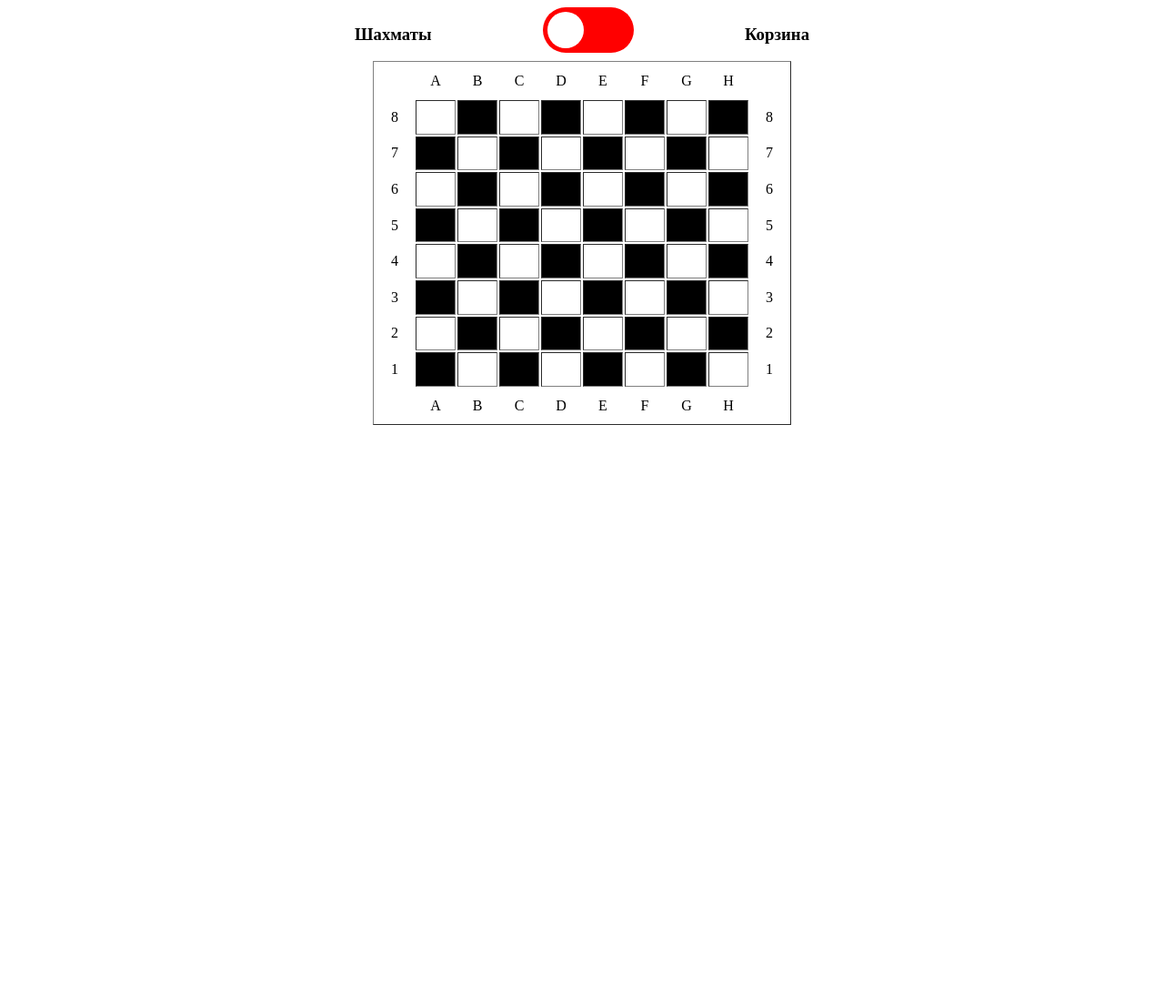
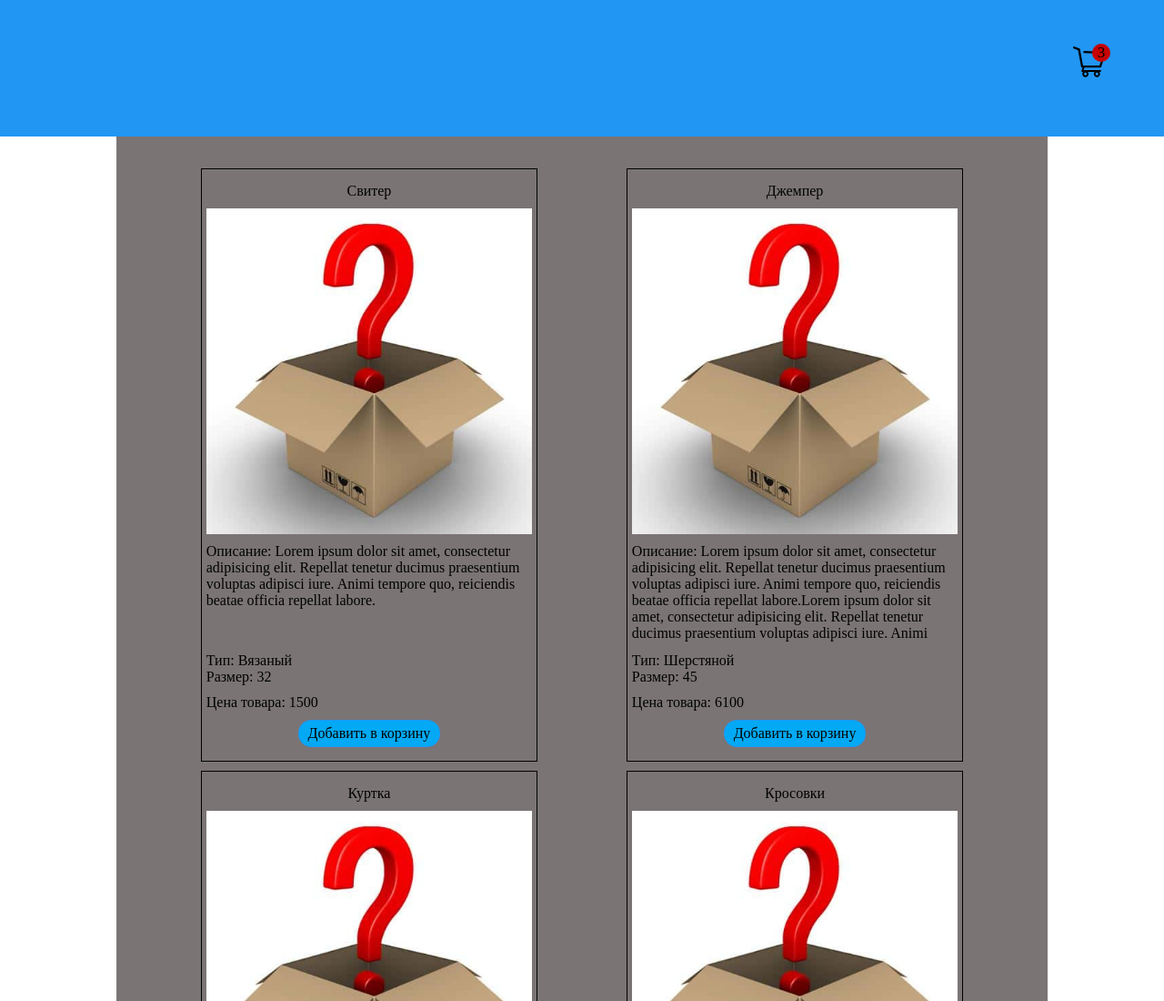
Before and after one commit to UserId56/gb_js_v_1, a plain HTML site: page index.html in a window 1280 px wide. Shown: the top 1100 px of the page at 91% size. Before the commit the page ends 800 px from the top, so only its background shows below. Drawn offline with Linux system fonts and the light colour scheme.

Commit message:
Домашка 6 урока

```diff
--- a/index.html
+++ b/index.html
@@ -9,7 +9,7 @@
 </head>
 
 <body>
-    <div class="control">
+    <!--  <div class="control">
         <h3>Шахматы</h3>
         <div class="toggle">
             <input type="checkbox" class="toggle__input" id="toggle-1">
@@ -18,11 +18,37 @@
         </div>
         <h3>Корзина</h3>
     </div>
-    <div class="shah"></div>
+    <div class="shah"></div>-->
+    <header class="header-site">
+        <div class="cart-icon">
+            <svg version="1.1" id="capa_1" xmlns="http://www.w3.org/2000/svg" xmlns:xlink="http://www.w3.org/1999/xlink"
+                x="0px" y="0px" width="35.853px" height="35.853px" viewBox="0 0 446.853 446.853" xml:space="preserve">
+                <g>
+                    <path d="M444.274,93.36c-2.558-3.666-6.674-5.932-11.145-6.123L155.942,75.289c-7.953-0.348-14.599,5.792-14.939,13.708
+        		c-0.338,7.913,5.792,14.599,13.707,14.939l258.421,11.14L362.32,273.61H136.205L95.354,51.179
+        		c-0.898-4.875-4.245-8.942-8.861-10.753L19.586,14.141c-7.374-2.887-15.695,0.735-18.591,8.1c-2.891,7.369,0.73,15.695,8.1,18.591
+        		l59.491,23.371l41.572,226.335c1.253,6.804,7.183,11.746,14.104,11.746h6.896l-15.747,43.74c-1.318,3.664-0.775,7.733,1.468,10.916
+        		c2.24,3.184,5.883,5.078,9.772,5.078h11.045c-6.844,7.617-11.045,17.646-11.045,28.675c0,23.718,19.299,43.012,43.012,43.012
+        		s43.012-19.294,43.012-43.012c0-11.028-4.201-21.058-11.044-28.675h93.777c-6.847,7.617-11.047,17.646-11.047,28.675
+        		c0,23.718,19.294,43.012,43.012,43.012c23.719,0,43.012-19.294,43.012-43.012c0-11.028-4.2-21.058-11.042-28.675h13.432
+        		c6.6,0,11.948-5.349,11.948-11.947c0-6.6-5.349-11.948-11.948-11.948H143.651l12.902-35.843h216.221
+        		c6.235,0,11.752-4.028,13.651-9.96l59.739-186.387C447.536,101.679,446.832,97.028,444.274,93.36z M169.664,409.814
+        		c-10.543,0-19.117-8.573-19.117-19.116s8.574-19.117,19.117-19.117s19.116,8.574,19.116,19.117S180.207,409.814,169.664,409.814z
+        		 M327.373,409.814c-10.543,0-19.116-8.573-19.116-19.116s8.573-19.117,19.116-19.117s19.116,8.574,19.116,19.117
+        		S337.916,409.814,327.373,409.814z" />
+                </g>
+            </svg>
+            <div class="count-product"></div>
+        </div>
+    </header>
     <div class="cart">
+
+    </div>
+    <div class="shop">
+
     </div>
 
-    <script src="js/lesson_5.js"></script>
+    <script src="js/lesson_6.js"></script>
 </body>
 
 </html>
--- /dev/null
+++ b/js/lesson_6.js
@@ -0,0 +1,231 @@
+//переменные для корзины
+let selectCart = document.querySelector(".cart")
+let selectCartClick = document.querySelector(".cart-icon")
+selectCartClick.addEventListener("click", openCart)
+let selectCartCount = document.querySelector(".count-product")
+let selectShop = document.querySelector(".shop")
+let cart = [{
+        id: 1234,
+        titlte: "Свитер",
+        imgUrl: "img/fdf22.jpg",
+        description: "Lorem ipsum dolor sit amet, consectetur adipisicing elit. Repellat tenetur ducimus praesentium voluptas adipisci iure. Animi tempore quo, reiciendis beatae officia repellat labore.",
+        character: {
+            type: "Вязаный",
+            size: 32
+        },
+        price: 1500,
+        count: 2
+    }, {
+        id: 4234,
+        titlte: "Джемпер",
+        imgUrl: "img/fdf22.jpg",
+        description: "Lorem ipsum dolor sit amet, consectetur adipisicing elit. Repellat tenetur ducimus praesentium voluptas adipisci iure. Animi tempore quo, reiciendis beatae officia repellat labore.Lorem ipsum dolor sit amet, consectetur adipisicing elit. Repellat tenetur ducimus praesentium voluptas adipisci iure. Animi tempore quo, reiciendis beatae officia repellat labore.",
+        character: {
+            type: "Шерстяной",
+            size: 45
+        },
+        price: 6100,
+        count: 1
+    },
+    {
+        id: 4563,
+        titlte: "Куртка",
+        imgUrl: "img/fdf22.jpg",
+        description: "Lorem ipsum dolor sit amet, consectetur adipisicing elit. Repellat tenetur ducimus praesentium voluptas adipisci iure.",
+        character: {
+            type: "Синтетика",
+            size: 41
+        },
+        price: 3560,
+        count: 1
+    }
+]
+let product = [{
+        id: 1234,
+        titlte: "Свитер",
+        imgUrl: "img/fdf22.jpg",
+        description: "Lorem ipsum dolor sit amet, consectetur adipisicing elit. Repellat tenetur ducimus praesentium voluptas adipisci iure. Animi tempore quo, reiciendis beatae officia repellat labore.",
+        character: {
+            type: "Вязаный",
+            size: 32
+        },
+        price: 1500,
+        count: null
+    }, {
+        id: 4234,
+        titlte: "Джемпер",
+        imgUrl: "img/fdf22.jpg",
+        description: "Lorem ipsum dolor sit amet, consectetur adipisicing elit. Repellat tenetur ducimus praesentium voluptas adipisci iure. Animi tempore quo, reiciendis beatae officia repellat labore.Lorem ipsum dolor sit amet, consectetur adipisicing elit. Repellat tenetur ducimus praesentium voluptas adipisci iure. Animi tempore quo, reiciendis beatae officia repellat labore.",
+        character: {
+            type: "Шерстяной",
+            size: 45
+        },
+        price: 6100,
+        count: null
+    }, {
+        id: 4563,
+        titlte: "Куртка",
+        imgUrl: "img/fdf22.jpg",
+        description: "Lorem ipsum dolor sit amet, consectetur adipisicing elit. Repellat tenetur ducimus praesentium voluptas adipisci iure.",
+        character: {
+            type: "Синтетика",
+            size: 49
+        },
+        price: 3560,
+        count: null
+    },
+    {
+        id: 87542,
+        titlte: "Кросовки",
+        imgUrl: "img/fdf22.jpg",
+        description: "Lorem ipsum dolor sit amet, consectetur adipisicing elit. Repellat tenetur ducimus praesentium voluptas adipisci iure.",
+        character: {
+            type: "Обувь",
+            size: 41
+        },
+        price: 7560,
+        count: null
+    },
+    {
+        id: 23489,
+        titlte: "Носки",
+        imgUrl: "img/fdf22.jpg",
+        description: "Lorem ipsum dolor sit amet, consectetur adipisicing elit. Repellat tenetur ducimus praesentium voluptas adipisci iure.",
+        character: {
+            type: "Хлопок",
+            size: 41
+        },
+        price: 150,
+        count: null
+    }
+]
+
+function cartGen() {
+    for (let l = 0; l < cart.length; l++) {
+        element = cart[l]
+        price = document.createElement("span")
+        price.textContent = `Цена товара: ${element.price}`
+        summer = document.createElement("span")
+        summer.textContent = `Итого: ${element.price * element.count}`
+        sumPrice = document.createElement("div")
+        sumPrice.className = "car-price"
+        sumPrice.append(price)
+        sumPrice.append(summer)
+        count = document.createElement("span") //по хорошему тут надо input рядом -+ но времени нет!
+        count.textContent = "Кол-во: " + element.count
+        count.className = "car-count"
+        cartSum = document.createElement("div")
+        cartSum.className = "car-sumer"
+        cartSum.append(count)
+        cartSum.append(sumPrice)
+        character = document.createElement("div")
+        characterType = document.createElement('span')
+        characterType.textContent = "Тип: " + element.character.type
+        character.append(characterType)
+        characterSize = document.createElement('span')
+        characterSize.textContent = "Размер: " + element.character.size
+        character.append(characterSize)
+        character.className = "car-character"
+        description = document.createElement("span")
+        description.textContent = "Описание: " + element.description
+        description.className = "car-description"
+        imgElement = document.createElement('img')
+        imgElement.setAttribute("src", element.imgUrl)
+        titlteElement = document.createElement("span")
+        titlteElement.textContent = element.titlte
+        titlteElement.className = "car-title"
+        cartProduct = document.createElement("div")
+        cartProduct.append(titlteElement)
+        cartProduct.append(imgElement)
+        cartProduct.append(description)
+        cartProduct.append(character)
+        cartProduct.append(cartSum)
+        cartProduct.className = "cart-product"
+        cartProduct.dataset.id = element.id
+        selectCart.append(cartProduct)
+
+    }
+}
+
+function shopGen() {
+    for (let k = 0; k < product.length; k++) {
+        element = product[k]
+        addCart = document.createElement("div")
+        addCart.className = "add-cart"
+        addCart.textContent = "Добавить в корзину"
+        addCart.addEventListener('click', addProduct)
+        addCart.dataset.id = element.id
+        price = document.createElement("span")
+        price.textContent = `Цена товара: ${element.price}`
+        character = document.createElement("div")
+        characterType = document.createElement('span')
+        characterType.textContent = "Тип: " + element.character.type
+        character.append(characterType)
+        characterSize = document.createElement('span')
+        characterSize.textContent = "Размер: " + element.character.size
+        character.append(characterSize)
+        character.className = "car-character"
+        description = document.createElement("span")
+        description.textContent = "Описание: " + element.description
+        description.className = "car-description"
+        imgElement = document.createElement('img')
+        imgElement.setAttribute("src", element.imgUrl)
+        titlteElement = document.createElement("span")
+        titlteElement.textContent = element.titlte
+        titlteElement.className = "car-title"
+        cartProduct = document.createElement("div")
+        cartProduct.append(titlteElement)
+        cartProduct.append(imgElement)
+        cartProduct.append(description)
+        cartProduct.append(character)
+        cartProduct.append(price)
+        cartProduct.append(addCart)
+        cartProduct.className = "cart-product"
+        selectShop.append(cartProduct)
+
+    }
+}
+
+function findId(arrObj, idElement) {
+    return findObject = arrObj.findIndex(element => element.id == idElement)
+}
+
+function addProduct() {
+    idElement = this.dataset.id
+    if (findId(cart, idElement) == -1) {
+        cart.push(product[findId(product, idElement)])
+        cart[cart.length - 1].count = 1
+        cartCount()
+    } else {
+        cart[findId(cart, idElement)].count += 1
+    }
+}
+
+function cartCount() {
+    if (cart) {
+        selectCartCount.style.display = "block"
+        selectCartCount.textContent = cart.length
+    }
+}
+
+function openCart() {
+    selectCart.classList.toggle("cart-open")
+    let arrClass = selectCart.classList
+    let logicGen = true
+    arrClass.forEach(function (item) {
+        if (item == "cart-open") {
+            logicGen = false
+            selectShop.style.display = "none"
+        } else {
+            logicGen = true
+            selectShop.style.display = "flex"
+        }
+    })
+    if (logicGen) {
+        selectCart.innerHTML = null // Не нашел быстрого удаления всех дочерних элементов.
+    } else cartGen()
+}
+
+
+window.onload = cartCount()
+window.onload = shopGen()
--- a/style/style.css
+++ b/style/style.css
@@ -1,3 +1,8 @@
+body {
+    padding: 0;
+    margin: 0;
+}
+
 .control {
     width: 500px;
     margin: 0 auto;
@@ -53,8 +58,9 @@
 
 .header-site {
     justify-content: flex-end;
-    margin: 10px 40px 10px;
     display: flex;
+    position: fixed;
+    background-color: #2196f3;
 }
 
 table {
@@ -72,16 +78,30 @@ td {
 .cart {
     display: none;
     width: 80%;
-    margin: 0 auto;
+    margin: 0px auto;
     background-color: rgb(165, 165, 165);
+    justify-content: space-evenly;
+    flex-wrap: wrap;
+    padding-top: 180px;
+}
+
+.shop {
+    display: flex;
+    width: 80%;
+    margin: 0px auto;
+    padding-top: 180px;
+    background-color: rgb(122, 116, 116);
     justify-content: space-evenly;
     flex-wrap: wrap;
 }
 
 .cart-product {
+    border: 1px solid black;
     display: flex;
     flex-direction: column;
-    width: 230px;
+    width: 35%;
+    margin: 5px;
+    padding: 5px;
 }
 
 .car-title {
@@ -105,3 +125,61 @@ td {
 .car-count {
     padding: 10px 0;
 }
+
+.cart-open {
+    display: flex;
+}
+
+header {
+    display: flex;
+    justify-content: flex-end;
+    padding: 50px;
+    width: 100%;
+    box-sizing: border-box;
+}
+
+.cart-icon {
+    position: relative;
+    width: 50px;
+    height: 50px;
+    cursor: pointer;
+}
+
+#capa_1 {
+    position: absolute;
+}
+
+.count-product {
+    display: none;
+    position: absolute;
+    left: 21px;
+    top: -2px;
+    width: 20px;
+    height: 20px;
+    background-color: rgb(199, 0, 0);
+    border-radius: 50%;
+    text-align: center;
+    font-size: 17px;
+    user-select: none;
+}
+
+.car-sumer {
+    display: flex;
+    justify-content: space-between;
+
+}
+
+.car-price {
+    display: flex;
+    flex-direction: column;
+}
+
+.add-cart {
+    border: 1px solid #2196f3;
+    width: fit-content;
+    padding: 5px 10px;
+    background-color: #03a9f4;
+    border-radius: 14px;
+    cursor: pointer;
+    margin: 10px auto;
+}
```
